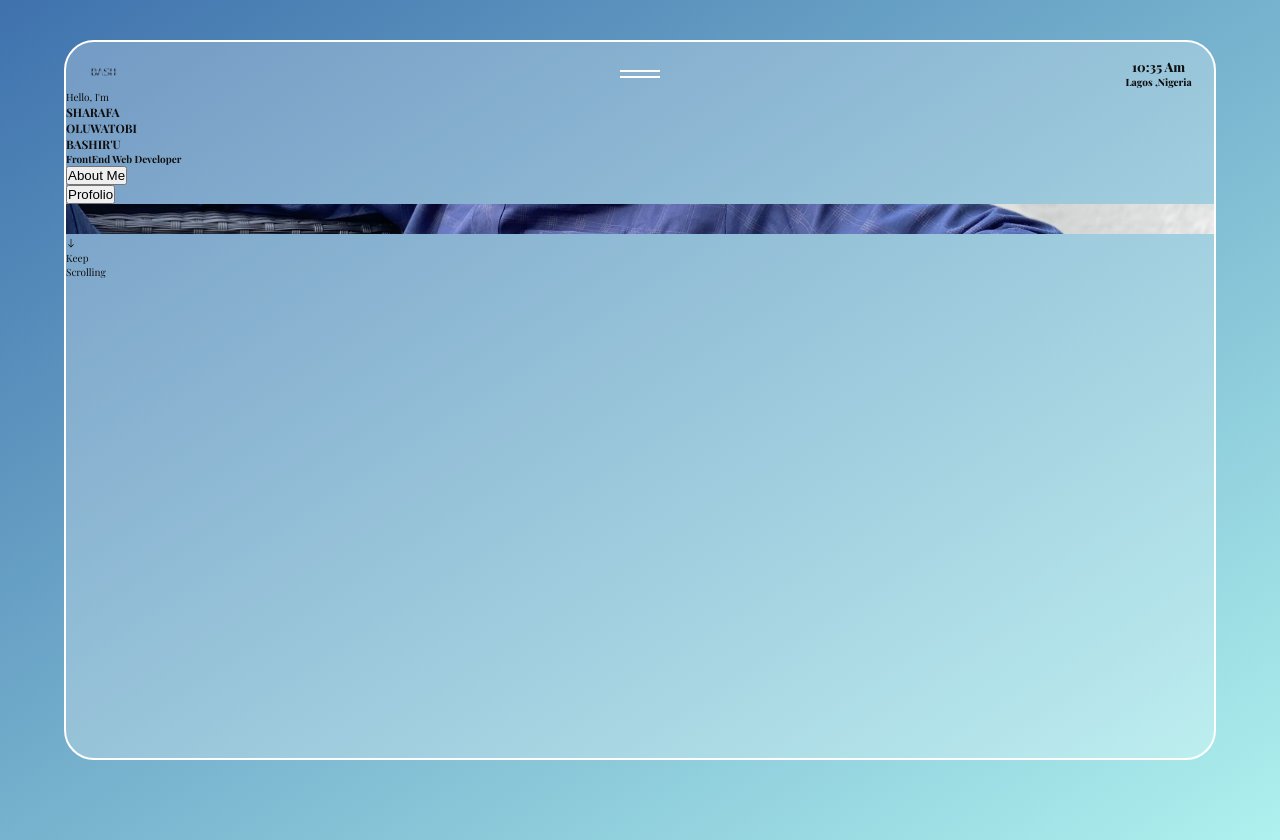
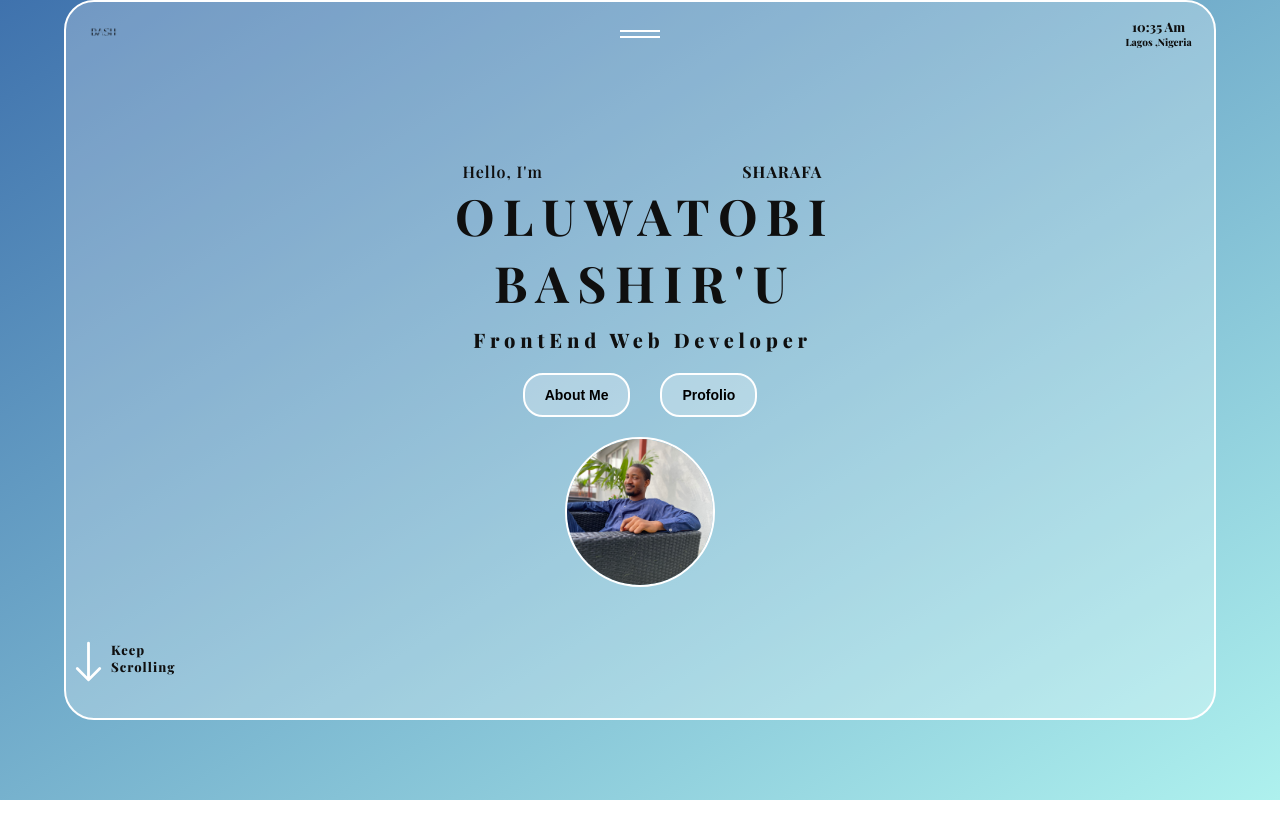
Before and after one commit to SharafaCode/Portfolio, a React (Vite) app: page / in a window 1280 px wide. After the commit the page ends 800 px from the top, so only its background shows below. Built offline with nearby package versions, Linux system fonts and the light colour scheme; a web font is replaced by a local one.

Commit message:
change made

```diff
--- a/src/Components/hero/hero.css
+++ b/src/Components/hero/hero.css
@@ -14,7 +14,7 @@
 
 .hero-content{
 
-    margin-top: 5vh;
+
     border: .2rem solid #fff;
     background: var(--white-alpha-25);
     width: 100;
@@ -22,7 +22,7 @@
     height: 90vh;
 
 }
-/*
+
 .hero-content-wrapper{
 
     display: flex;
@@ -850,4 +850,3 @@
     }
 
   }
-   */
```
